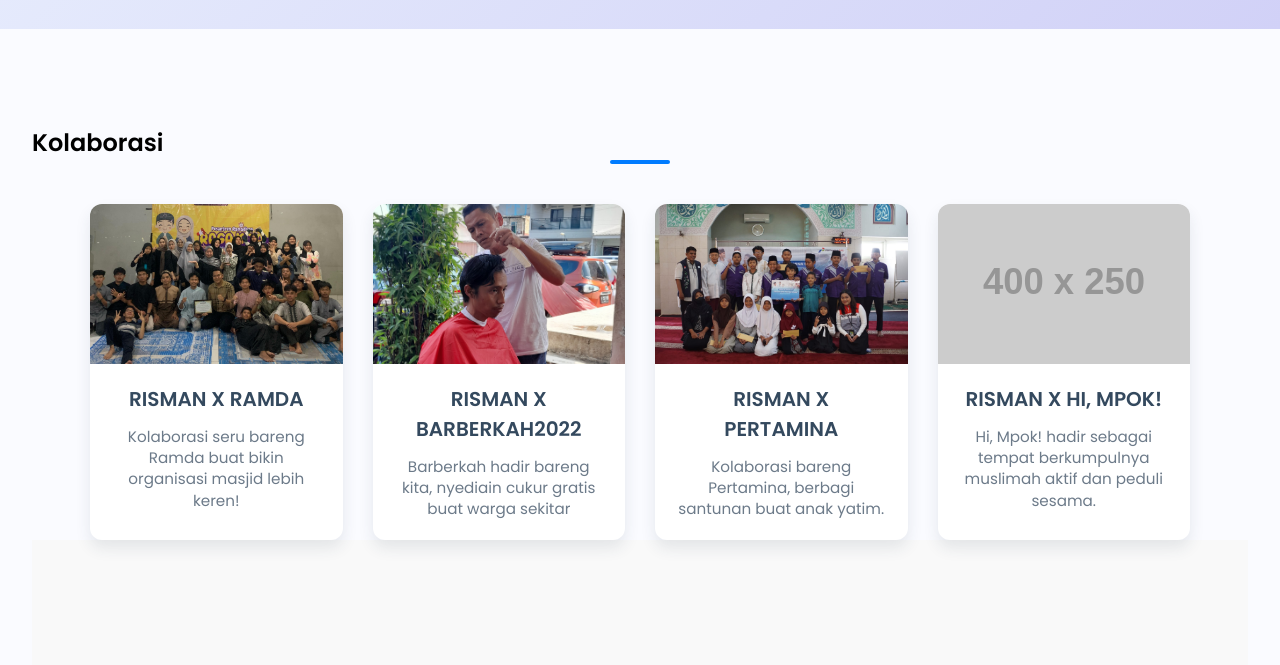
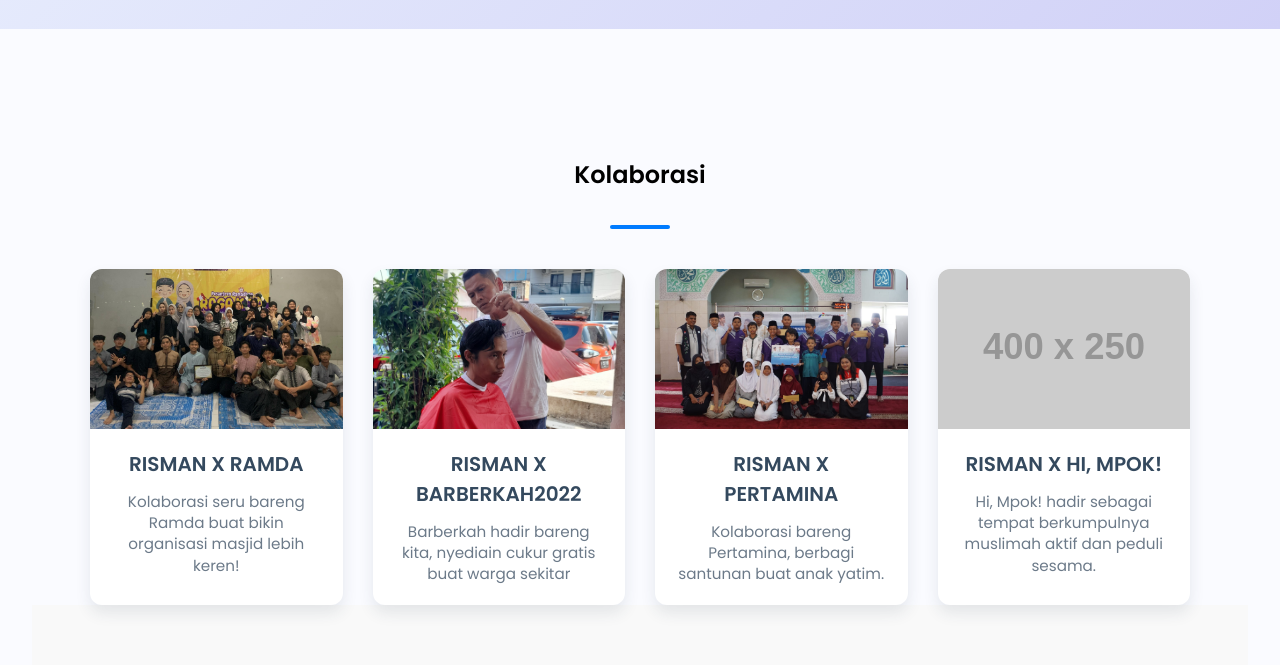
Before and after one commit to RadifHibatillah/website-risman, a plain HTML site: page index.html in a window 1280 px wide. Shown: the part 3320-3985 px from the top of the page. Drawn offline with nearby package versions, Linux system fonts and the light colour scheme; placeholder pictures from the web are drawn by us.

Commit message:
Update index.html

```diff
--- a/index.html
+++ b/index.html
@@ -392,7 +392,9 @@ Isra Miraj adalah peristiwa perjalanan Nabi Muhammad SAW ke langit untuk menerim
 
       <!-- ============================= PORTFOLIO ========================== -->
     <section id="kolab">
-  <h2 style="align-items: center!important;">Kolaborasi</h2>
+ <div style="display: flex; justify-content: center; align-items: center; height: 100px;">
+  <h2>Kolaborasi</h2>
+</div>
   <div class="section__underline"></div>
   <div class="kolab-grid">
     <div class="kolab-card" data-title="ramda">
@@ -421,7 +423,7 @@ Isra Miraj adalah peristiwa perjalanan Nabi Muhammad SAW ke langit untuk menerim
     </div>
 
     <div class="kolab-card" data-title="Kolaborasi Inovasi" data-desc="Menyatukan pikiran kreatif untuk menemukan solusi baru yang menantang batas." data-img="https://via.placeholder.com/600x400?text=Kolaborasi+Inovasi">
-      <img src="https://via.placeholder.com/400x250?text=Inovasi" alt="Kolaborasi Inovasi" />
+      <img src="https://via.placeholder.com/400x250?text=Inovasi" alt="hi mpok" />
       <div class="kolab-info">
         <h3>RISMAN X HI, MPOK!</h3>
         <p>Hi, Mpok! hadir sebagai tempat berkumpulnya muslimah aktif dan peduli sesama.</p>
```
